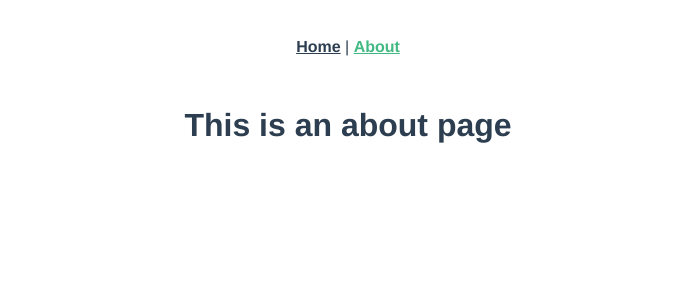
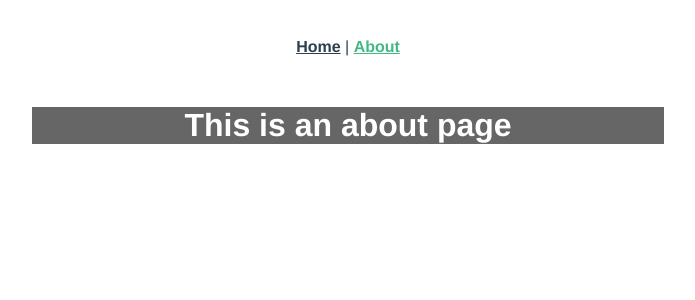
Before and after one commit to skyfly200/Vue-Project-Template, a Vue app: page /about in a window 1280 px wide. Shown: the top 300 px of the page, without its empty margins (292-987 px from the left). Built offline with nearby package versions, Linux system fonts and the light colour scheme.

Commit message:
tweaks to formating, add style to about

```diff
--- a/src/components/HelloWorld.vue
+++ b/src/components/HelloWorld.vue
@@ -48,7 +48,6 @@ export default {
 };
 </script>
 
-<!-- Add "scoped" attribute to limit CSS to this component only -->
 <style scoped lang="sass">
   h3
     margin: 40px 0 0
--- a/src/views/About.vue
+++ b/src/views/About.vue
@@ -2,3 +2,11 @@
   .about
     h1 This is an about page
 </template>
+
+<style scoped lang="sass">
+  .about
+    color: #FFFFFF
+    background-color: #666666
+    width: 50%
+    margin: 0 25%
+</style>
```
Lines whose indentation alone changed are shown as unchanged.
